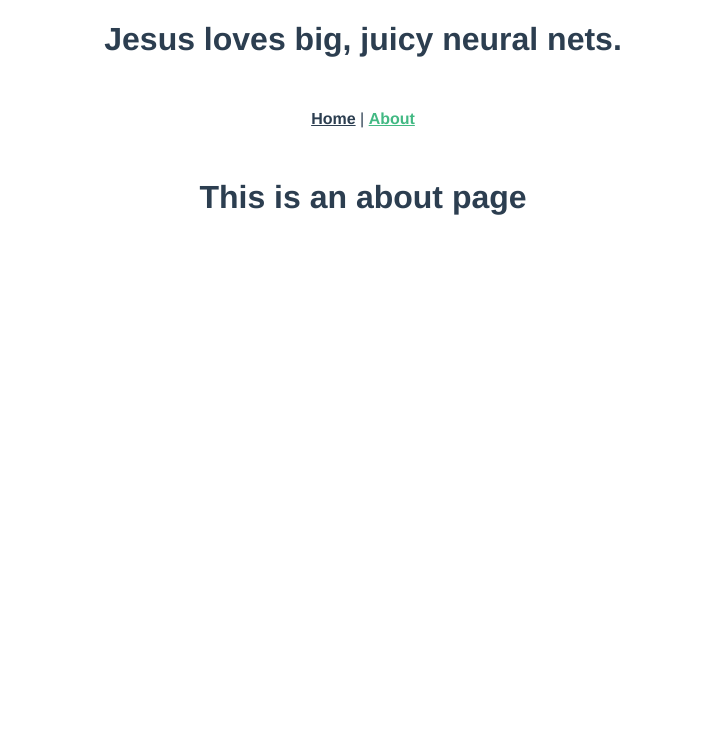
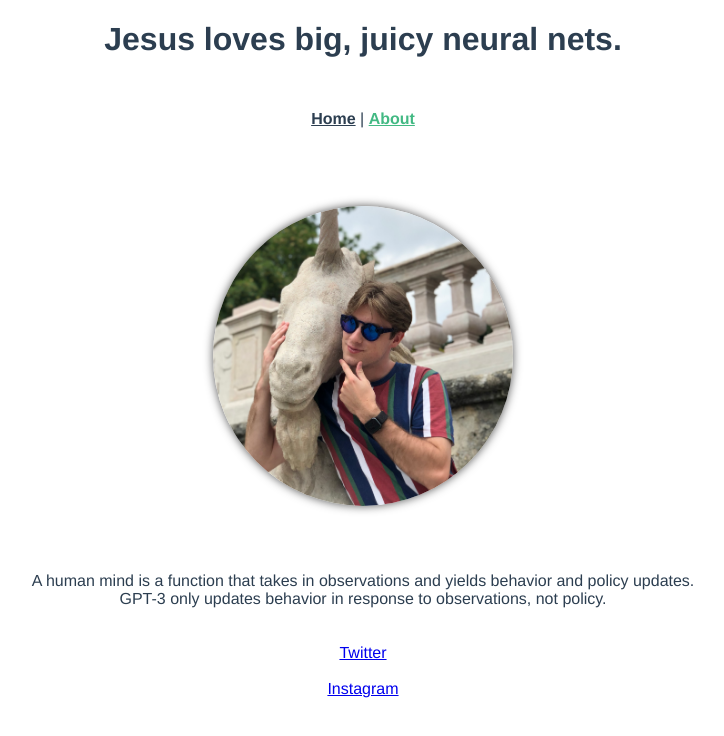
Before and after one commit to DezignDezire/zire-ai, a Vue app: page /about in a window 1280 px wide. Shown: the top 736 px of the page, without its empty margins (277-1001 px from the left). Built offline with nearby package versions, Linux system fonts and the light colour scheme.

Commit message:
about page added

```diff
--- a/src/views/About.vue
+++ b/src/views/About.vue
@@ -1,5 +1,24 @@
 <template>
-  <div class="about">
-    <h1>This is an about page</h1>
+  <div>
+    <img class="img" src="../assets/profile_me.jpeg">
+    <br>
+    A human mind is a function that takes in observations and yields behavior and policy updates.<br>
+    GPT-3 only updates behavior in response to observations, not policy.<br>
+    <br>
+    <br>
+    <a href="https://twitter.com/bonzire">Twitter</a><br>
+    <br>
+    <a href="https://www.instagram.com/bonzire/?hl=en">Instagram</a><br>
   </div>
 </template>
+
+<style scoped>
+.img{
+  width: 300px;
+  height: 300px;
+  border-radius: 150px;
+  object-fit: cover;
+  box-shadow: 0 0 10px #535353;
+  margin: 3rem auto 3rem auto;
+}
+</style>
--- a/src/views/DeepTopics/BERT.vue
+++ b/src/views/DeepTopics/BERT.vue
@@ -31,13 +31,3 @@ export default {
   }
 }
 </script>
-
-<style>
-.desc {
-  display: inline;
-}
-
-.combi {
-  margin-bottom: 0.5rem;
-}
-</style>
--- a/src/views/DeepTopics/GPT-3.vue
+++ b/src/views/DeepTopics/GPT-3.vue
@@ -1,7 +1,8 @@
 <template>
   <div class="text">
-    <h2>GPT-3</h2>(generative pre-training model by OpenAI) <br>
-    <br>
+    <div class="combi">
+      <h2 class="desc">GPT-3</h2> (generative pre-training model by OpenAI)
+    </div>
     Shifting away from presenting millions of examples to the neural network. Transformers are given huge amounts of data from what they can learn.
     Presented with only a handful of task-specific examples GPT-3 understands the task domain and accordingly generates output sentences/sequences.
   </div>
--- a/src/views/DeepTopics/WordEmbedding.vue
+++ b/src/views/DeepTopics/WordEmbedding.vue
@@ -62,6 +62,14 @@ export default {
     background-color: rgb(154, 255, 154);
 }
 
+.desc {
+  display: inline;
+}
+
+.combi {
+  margin-bottom: 0.5rem;
+}
+
 @media (max-width: 800px) {
     .text{
         width: auto;
```
Also changed, not shown: src/assets/profile_me.jpeg (added).
